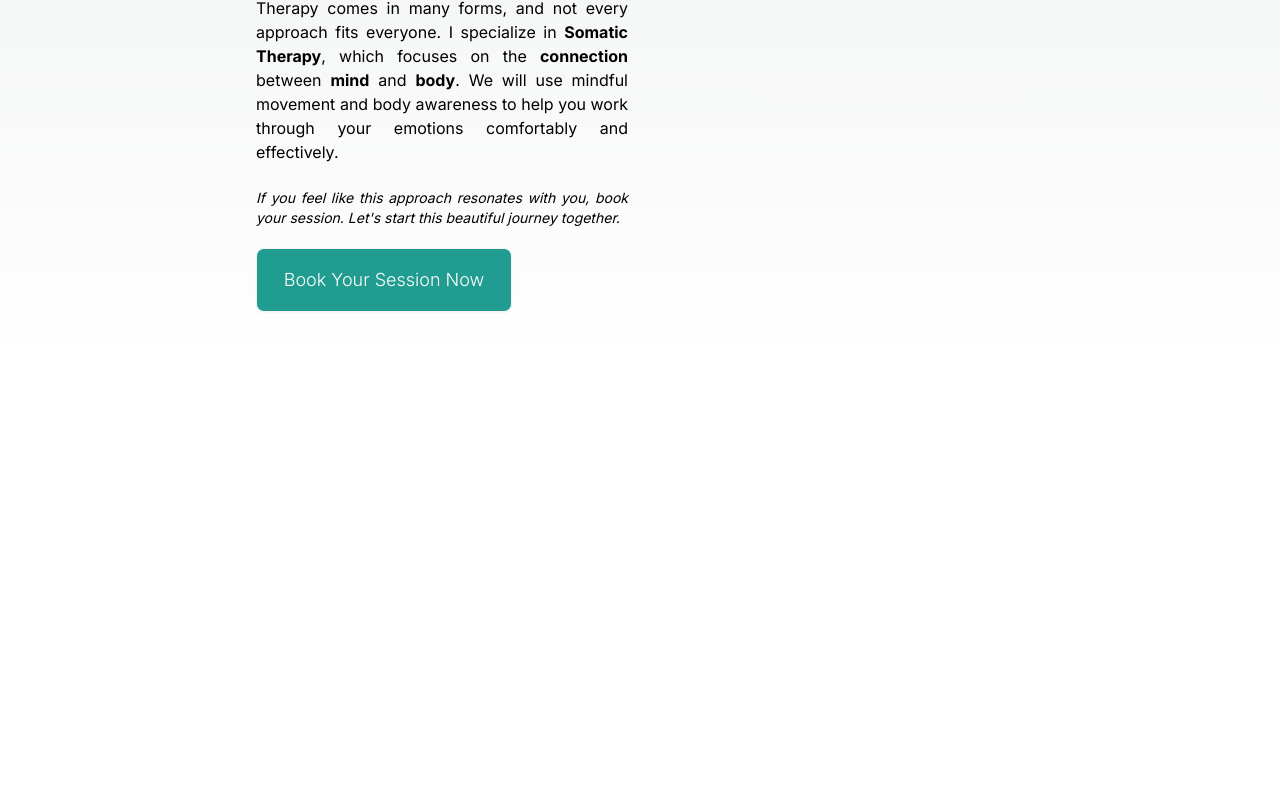
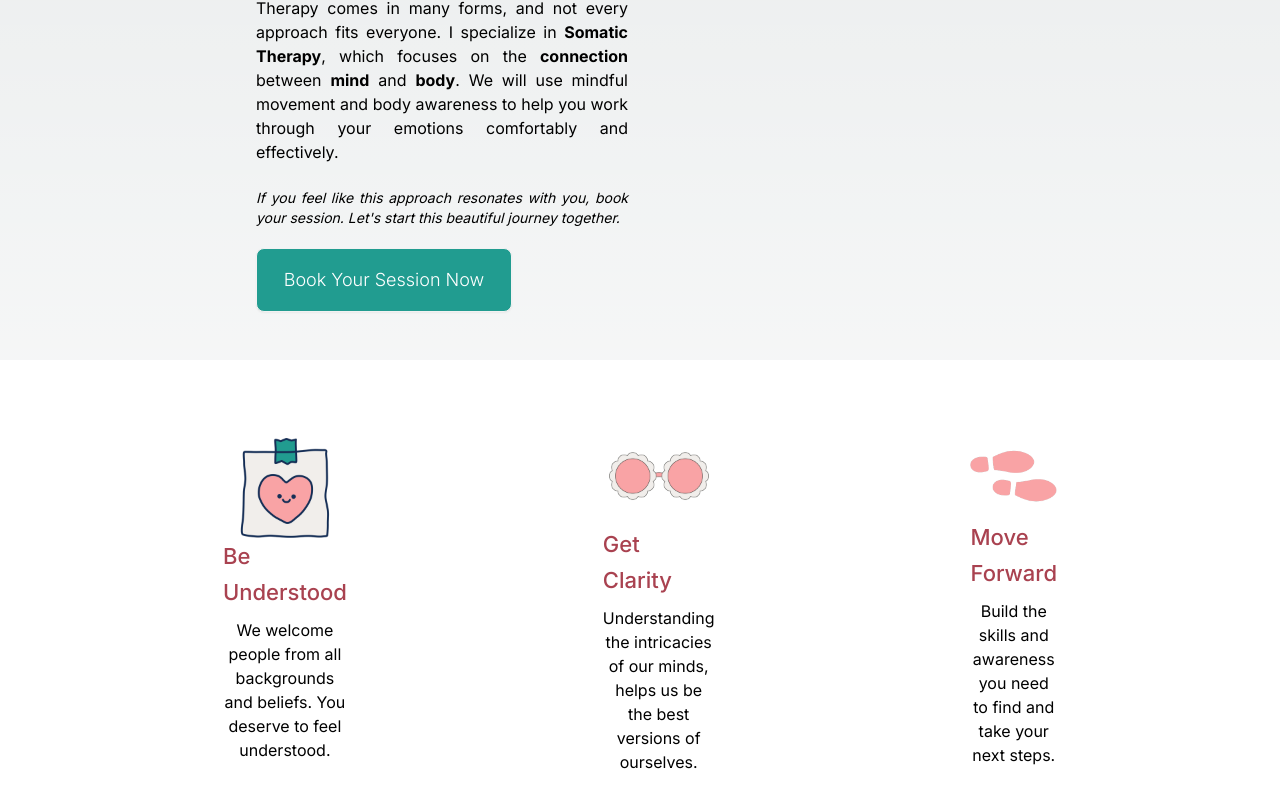
Before and after one commit to FilipaMerino/elizabethnardella, a Next.js app: page / in a window 1280 px wide. Shown: the part 1184-1992 px from the top of the page. Before the commit the page ends 1544 px from the top, so only its background shows below. Built offline with nearby package versions, Linux system fonts and the light colour scheme.

Commit message:
Add Why choose us section on homepage

```diff
--- a/app/page.tsx
+++ b/app/page.tsx
@@ -63,6 +63,35 @@ export default function Home() {
           </div>
         </div>
       </section>
+
+      <section id='whyChooseUs' className='bg-white'>
+        <div className='flex gap-64'>
+          <div className='flex flex-col items-center justify-center'>
+            <Image src='/Understood.png' width={100} height={100} alt='' />
+            <h3 className='mb-2'>Be Understood</h3>
+            <p className='text-center'>
+              We welcome people from all backgrounds and beliefs. You deserve to
+              feel understood.
+            </p>
+          </div>
+          <div className='flex flex-col items-center justify-center'>
+            <Image src='/Clarity.png' width={100} height={100} alt='' />
+            <h3 className='mb-2'>Get Clarity</h3>
+            <p className='text-center'>
+              Understanding the intricacies of our minds, helps us be the best
+              versions of ourselves.
+            </p>
+          </div>
+          <div className='flex flex-col items-center justify-center'>
+            <Image src='/icons.png' width={100} height={100} alt='' />
+            <h3 className='mb-2'>Move Forward</h3>
+            <p className='text-center'>
+              Build the skills and awareness you need to find and take your next
+              steps.
+            </p>
+          </div>
+        </div>
+      </section>
     </main>
   );
 }
```
